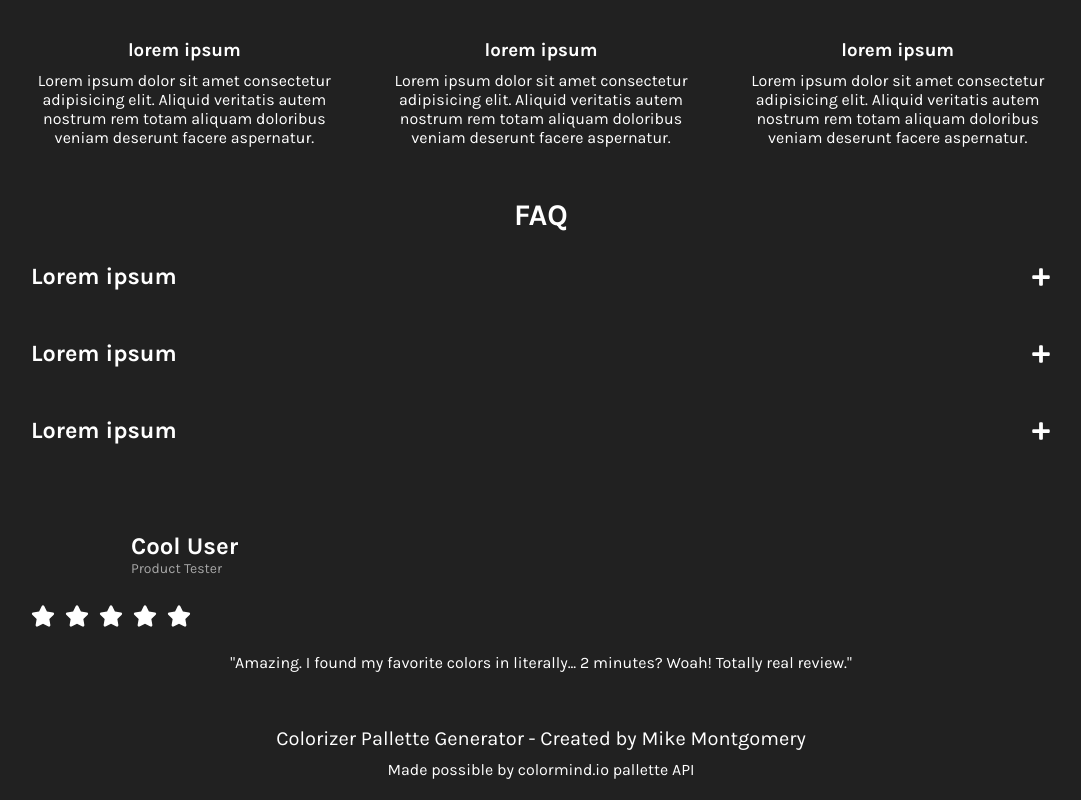
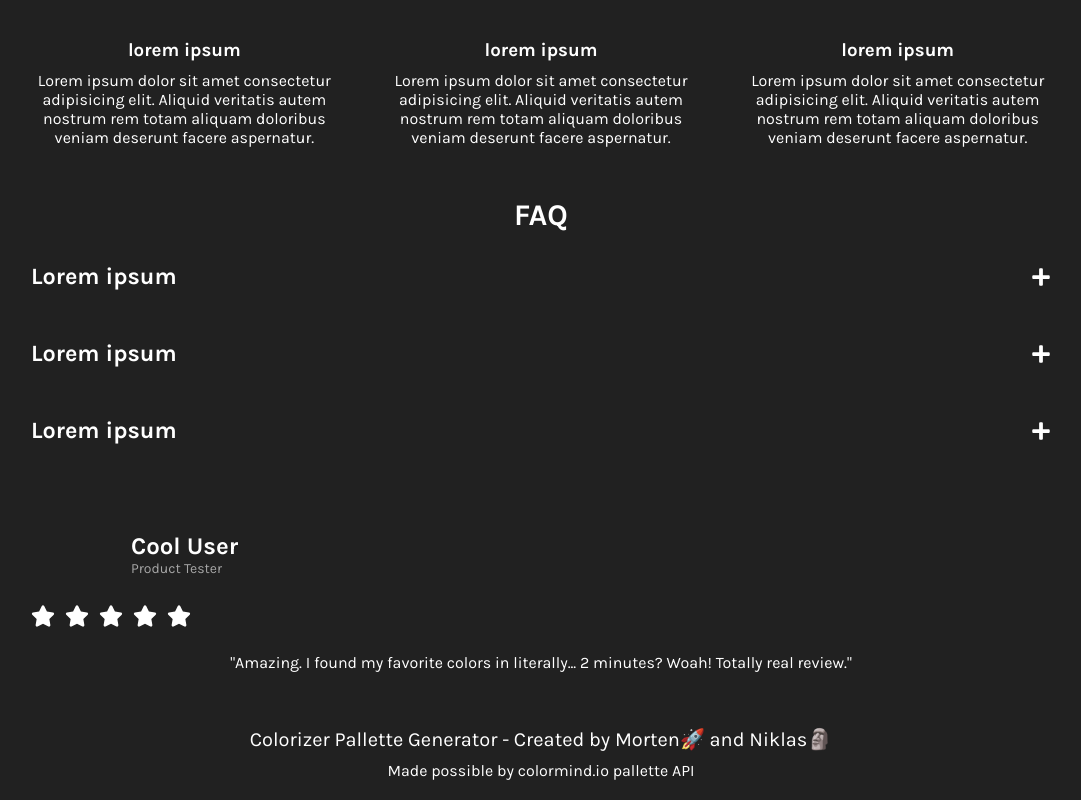
Before and after one commit to Degner3/Ts-Pallete-Generator, a React (Vite) app: page /test in a window 1280 px wide. Shown: the part 847-1647 px from the top of the page, without its empty margins (99-1180 px from the left). Built offline with nearby package versions, Linux system fonts and the light colour scheme.

Commit message:
Footer update

```diff
--- a/src/components/footer/Footer.tsx
+++ b/src/components/footer/Footer.tsx
@@ -7,7 +7,7 @@ export default function Footer() {
     className={style.footer}
     >
         <p>
-            Colorizer Pallette Generator - Created by Mike Montgomery
+            Colorizer Pallette Generator - Created by Morten&#128640; and Niklas&#128511;
         </p>
         <span>
             Made possible by colormind.io pallette API
```
